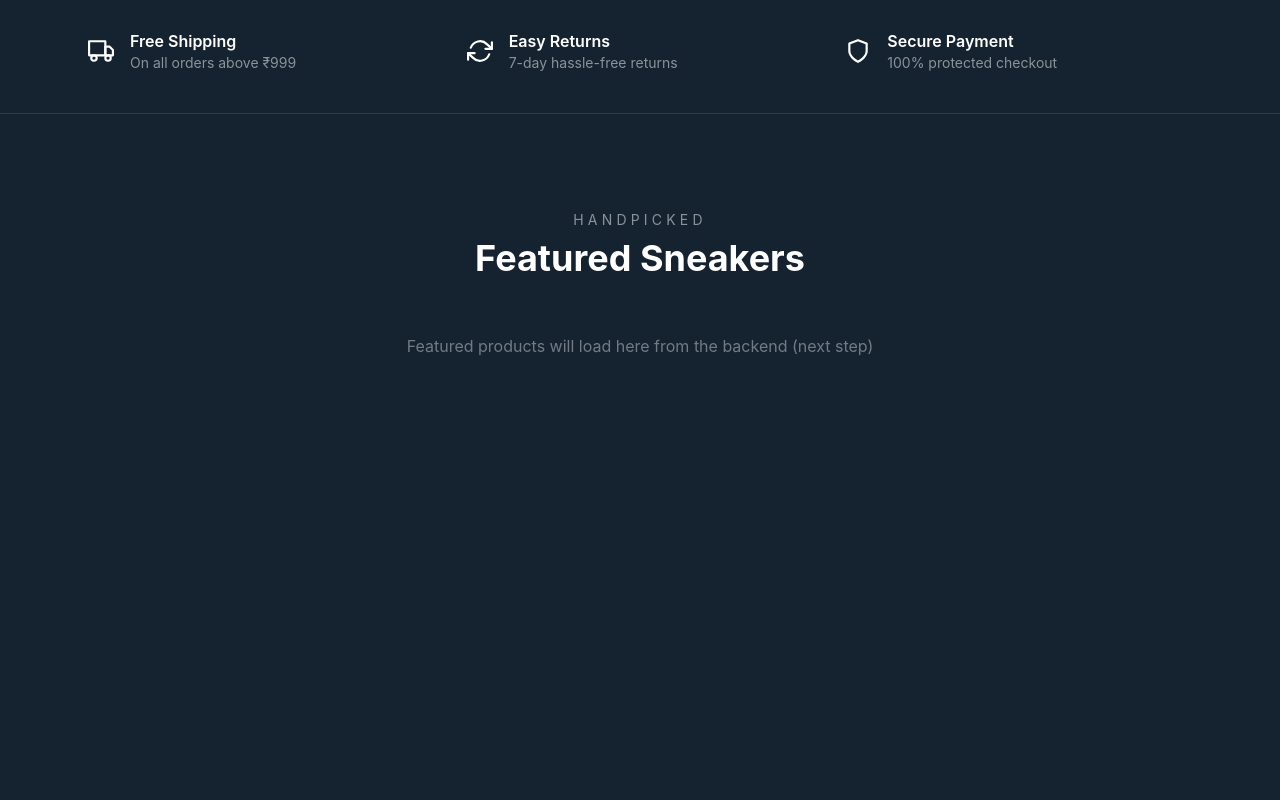
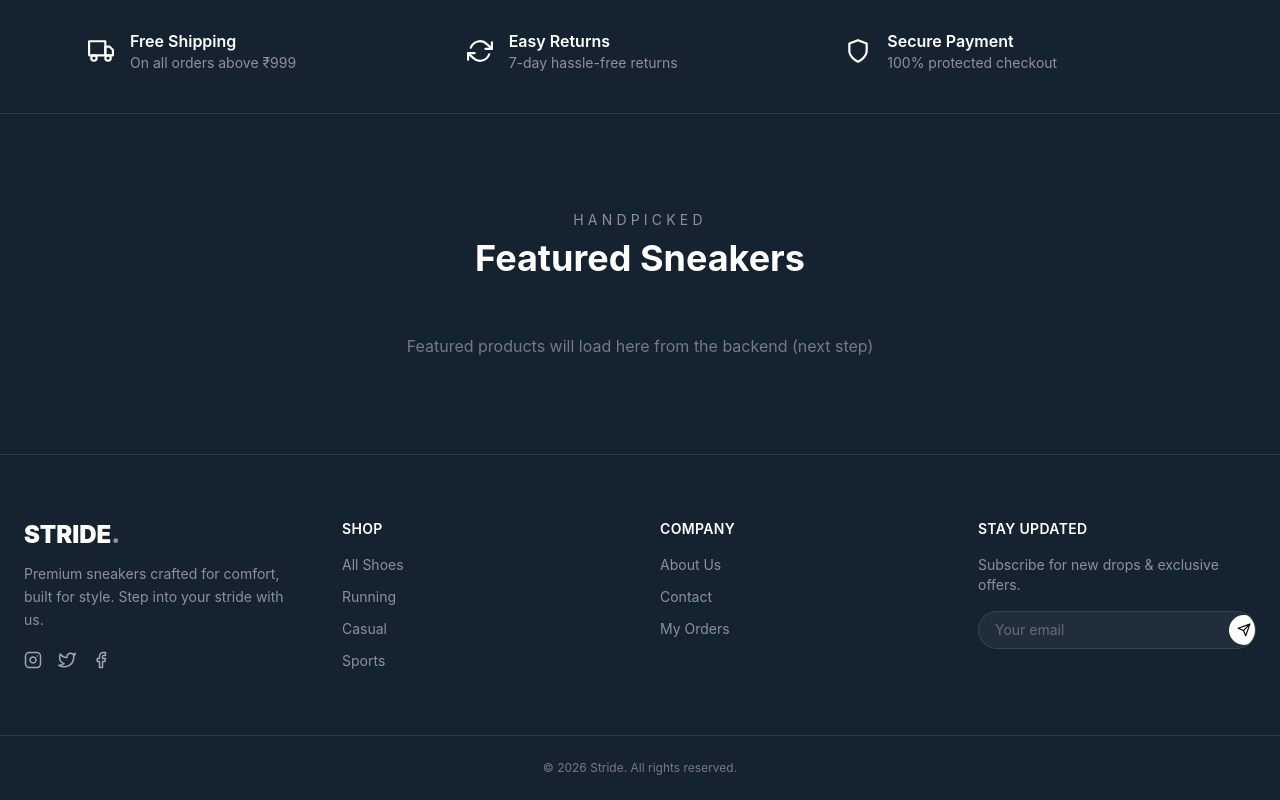
Before and after one commit to deepak-bhankher/Next-Trend, a React (Vite) app: page / in a window 1280 px wide. Shown: the part 812-1612 px from the top of the page. Before the commit the page ends 1266 px from the top, so only its background shows below. Built offline with nearby package versions, Linux system fonts and the light colour scheme.

Commit message:
add footer file

```diff
--- a/src/App.jsx
+++ b/src/App.jsx
@@ -1,6 +1,7 @@
 import { Routes, Route } from "react-router-dom";
 import Navbar from "./components/Navbar";
 import Home from "./pages/Home";
+import Footer from "./components/Footer";
 
 const App = () => {
   return (
@@ -8,7 +9,9 @@ const App = () => {
       <Navbar />
       <Routes>
         <Route path="/" element={<Home />} />
+
       </Routes>
+      <Footer/>
     </div>
   );
 };
--- /dev/null
+++ b/src/components/Footer.jsx
@@ -0,0 +1,135 @@
+import { Link } from "react-router-dom";
+import { FiInstagram, FiTwitter, FiFacebook, FiSend } from "react-icons/fi";
+
+const Footer = () => {
+  return (
+  <footer className="bg-dark text-white border-t border-white/10">
+      <div className="max-w-7xl mx-auto px-6 py-16 grid grid-cols-1 md:grid-cols-4 gap-10">
+        {/* Brand */}
+        <div>
+          <h2 className="text-2xl font-black mb-3">
+            STRIDE<span className="text-white/50">.</span>
+          </h2>
+          <p className="text-white/50 text-sm leading-relaxed">
+            Premium sneakers crafted for comfort, built for style. Step into
+            your stride with us.
+          </p>
+          <div className="flex gap-4 mt-5">
+            <a
+              href="#"
+              className="text-white/60 hover:text-white transition-colors"
+            >
+              <FiInstagram size={18} />
+            </a>
+            <a
+              href="#"
+              className="text-white/60 hover:text-white transition-colors"
+            >
+              <FiTwitter size={18} />
+            </a>
+            <a
+              href="#"
+              className="text-white/60 hover:text-white transition-colors"
+            >
+              <FiFacebook size={18} />
+            </a>
+          </div>
+        </div>
+
+        {/* Shop Links */}
+        <div>
+          <h3 className="font-semibold mb-4 uppercase text-sm tracking-wide">
+            Shop
+          </h3>
+          <ul className="space-y-3 text-white/50 text-sm">
+            <li>
+              <Link
+                to="/products"
+                className="hover:text-white transition-colors"
+              >
+                All Shoes
+              </Link>
+            </li>
+            <li>
+              <Link
+                to="/products?category=Running"
+                className="hover:text-white transition-colors"
+              >
+                Running
+              </Link>
+            </li>
+            <li>
+              <Link
+                to="/products?category=Casual"
+                className="hover:text-white transition-colors"
+              >
+                Casual
+              </Link>
+            </li>
+            <li>
+              <Link
+                to="/products?category=Sports"
+                className="hover:text-white transition-colors"
+              >
+                Sports
+              </Link>
+            </li>
+          </ul>
+        </div>
+
+        {/* Company Links */}
+        <div>
+          <h3 className="font-semibold mb-4 uppercase text-sm tracking-wide">
+            Company
+          </h3>
+          <ul className="space-y-3 text-white/50 text-sm">
+            <li>
+              <Link to="/about" className="hover:text-white transition-colors">
+                About Us
+              </Link>
+            </li>
+            <li>
+              <Link
+                to="/contact"
+                className="hover:text-white transition-colors"
+              >
+                Contact
+              </Link>
+            </li>
+            <li>
+              <Link to="/orders" className="hover:text-white transition-colors">
+                My Orders
+              </Link>
+            </li>
+          </ul>
+        </div>
+
+        {/* Newsletter */}
+        <div>
+          <h3 className="font-semibold mb-4 uppercase text-sm tracking-wide">
+            Stay Updated
+          </h3>
+          <p className="text-white/50 text-sm mb-4">
+            Subscribe for new drops & exclusive offers.
+          </p>
+          <div className="flex items-center bg-white/5 border border-white/10 rounded-full overflow-hidden pr-1">
+            <input
+              type="email"
+              placeholder="Your email"
+              className="bg-transparent px-4 py-2 text-sm outline-none flex-1 placeholder:text-white/30"
+            />
+            <button className="bg-white text-black p-2 rounded-full hover:scale-105 transition-transform">
+              <FiSend size={14} />
+            </button>
+          </div>
+        </div>
+      </div>
+
+      <div className="border-t border-white/10 py-6 text-center text-white/40 text-xs">
+        © {new Date().getFullYear()} Stride. All rights reserved.
+      </div>
+    </footer>
+  );
+};
+
+export default Footer;
```
